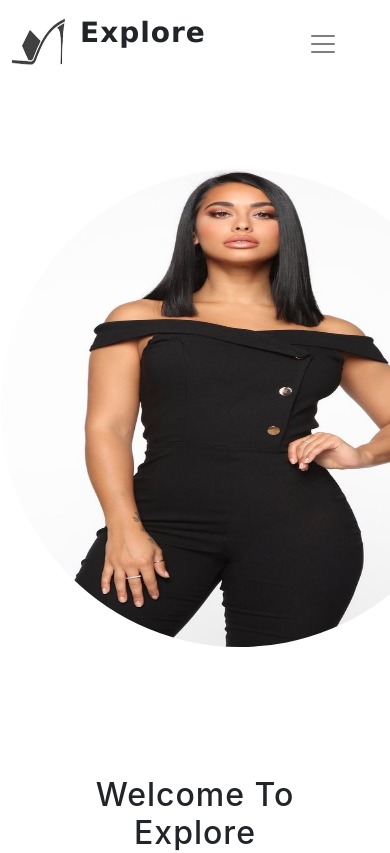
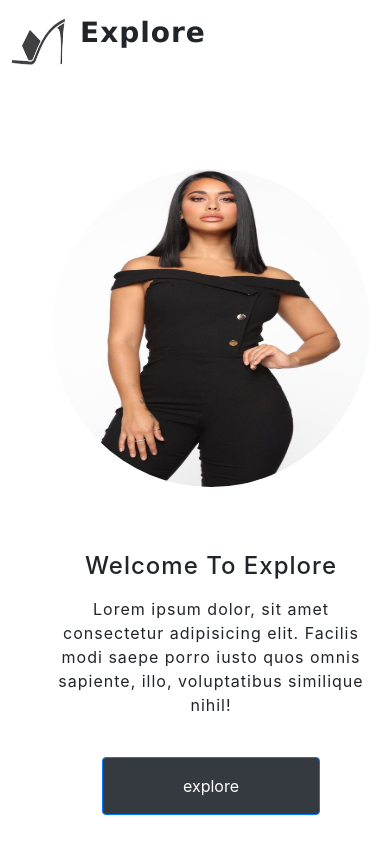
Before and after one commit to GabriellaAmah/Reactjs_Ecommerce_store, a React (Create React App) app: page / in a window 390 px wide. Shown: the top 853 px of the page. Built offline with nearby package versions, Linux system fonts and the light colour scheme; the HTML template or start-up script is replaced by a standard one.

Commit message:
restyled home page

```diff
--- a/public/index.html
+++ b/public/index.html
@@ -3,12 +3,13 @@
   <head>
     <meta charset="utf-8" />
     <link rel="icon" href="%PUBLIC_URL%/favicon.ico" />
-    <meta name="viewport" content="width=device-width, initial-scale=1 user-scalable=no"  />
+    <meta name="viewport" content="width=device-width, initial-scale=1, user-scalable=no "  />
     <meta name="theme-color" content="#000000" />
     <meta
       name="description"
       content="Web site created using create-react-app"
     />
+
     <link rel="stylesheet" href="https://stackpath.bootstrapcdn.com/bootstrap/4.5.2/css/bootstrap.min.css" />
     <link rel="apple-touch-icon" href="%PUBLIC_URL%/logo192.png" />
 
--- a/src/E-commerce frontend/components/layout/Nav/nav.css
+++ b/src/E-commerce frontend/components/layout/Nav/nav.css
@@ -46,8 +46,6 @@
 
     button {
        padding:1em 5em !important;
-       position: relative;
-       right: 4em;
     }
 
     .navbar{
--- a/src/E-commerce frontend/components/pages/Home/home.jsx
+++ b/src/E-commerce frontend/components/pages/Home/home.jsx
@@ -3,7 +3,7 @@ import ShowcaseContainer from '../../showcase/ShowcaseContainer'
 
 const Home = () => {
     return (
-        <div>
+        <div style={{width : '100%' , marginLeft: '1rem'}}>
             <ShowcaseContainer />
         </div>
     )
--- a/src/E-commerce frontend/components/showcase/ShowcaseContainer.jsx
+++ b/src/E-commerce frontend/components/showcase/ShowcaseContainer.jsx
@@ -5,7 +5,7 @@ import './showcase.css'
 
 const ShowcaseContainer = () => {
     return (
-        <div className='showcaseContainer'>
+        <div className='showcaseContainer '>
             <ShowcaseImage />
             <ShowcaseText />
         </div>
--- a/src/E-commerce frontend/components/showcase/ShowcaseImage.jsx
+++ b/src/E-commerce frontend/components/showcase/ShowcaseImage.jsx
@@ -20,7 +20,7 @@ const ShowcaseImage = () => {
   });
 
   return (
-    <div className="showCaseImage">
+    <div className="showCaseImage d-flex justify-content-center ">
       <img
         className="image-responsive image-fluid spotImage"
         src={image}
--- a/src/E-commerce frontend/components/showcase/showcase.css
+++ b/src/E-commerce frontend/components/showcase/showcase.css
@@ -66,17 +66,26 @@
 }
 
 @media screen and (max-width: 600px){
+
     .showCaseImage img{
         margin: 3em 0;
+        width: 20rem;
+        height: 20rem;
     }
 
     .showCaseInfo{
-        margin: 5rem 10%;
+        margin: 1rem 10%;
+    }
+
+    .showCaseInfo h2{
+        font-size: 1.5em;
     }
 
     .showcaseContainer{
+        width: 100%;
         display: flex;
         flex-direction: column;
+        justify-content: center;
         margin-top: 2em;
     }
 
```
